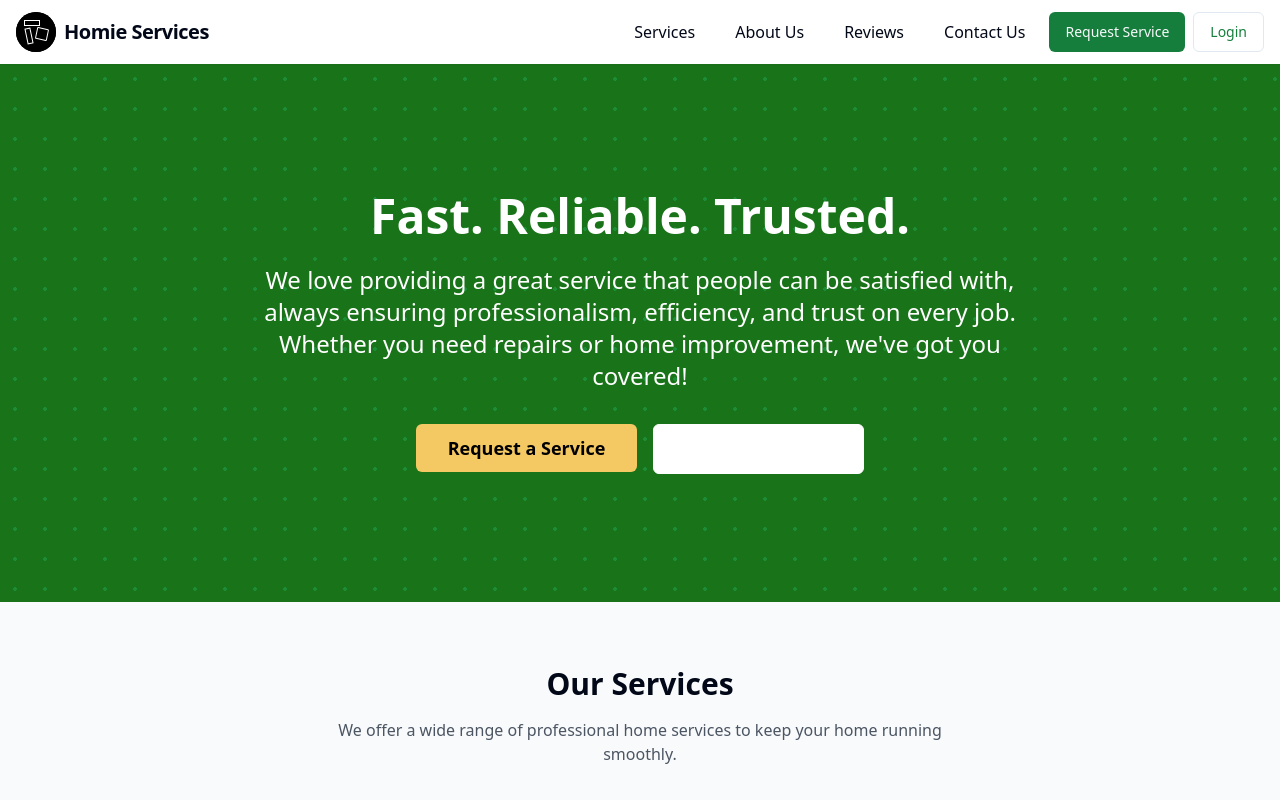
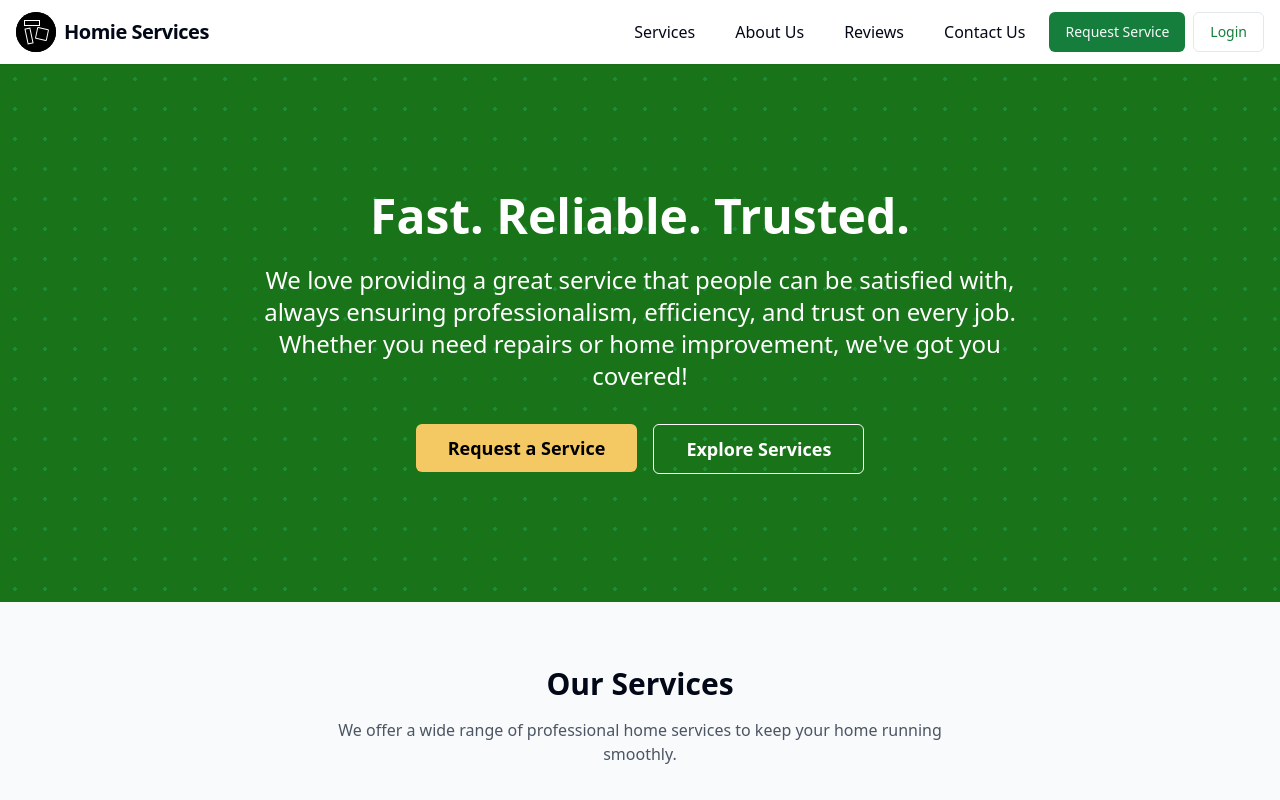
Before and after one commit to HG-003/homie-hub-services, a React (Vite) app: page / in a window 1280 px wide. Shown: the top 800 px of the page. Built offline with nearby package versions, Linux system fonts and the light colour scheme.

Commit message:
Fix: Explore services button
Fix the explore services button on the index page.

```diff
--- a/src/pages/Index.tsx
+++ b/src/pages/Index.tsx
@@ -105,7 +105,7 @@ const Index: React.FC = () => {
                 </Button>
               </Link>
               <Link to="/services">
-                <Button variant="outline" size="lg" className="border-white text-white hover:bg-white hover:text-primary font-semibold py-6 px-8 text-lg">
+                <Button variant="outline" size="lg" className="bg-transparent border-white text-white hover:bg-white/10 font-semibold py-6 px-8 text-lg">
                   Explore Services
                 </Button>
               </Link>
```
